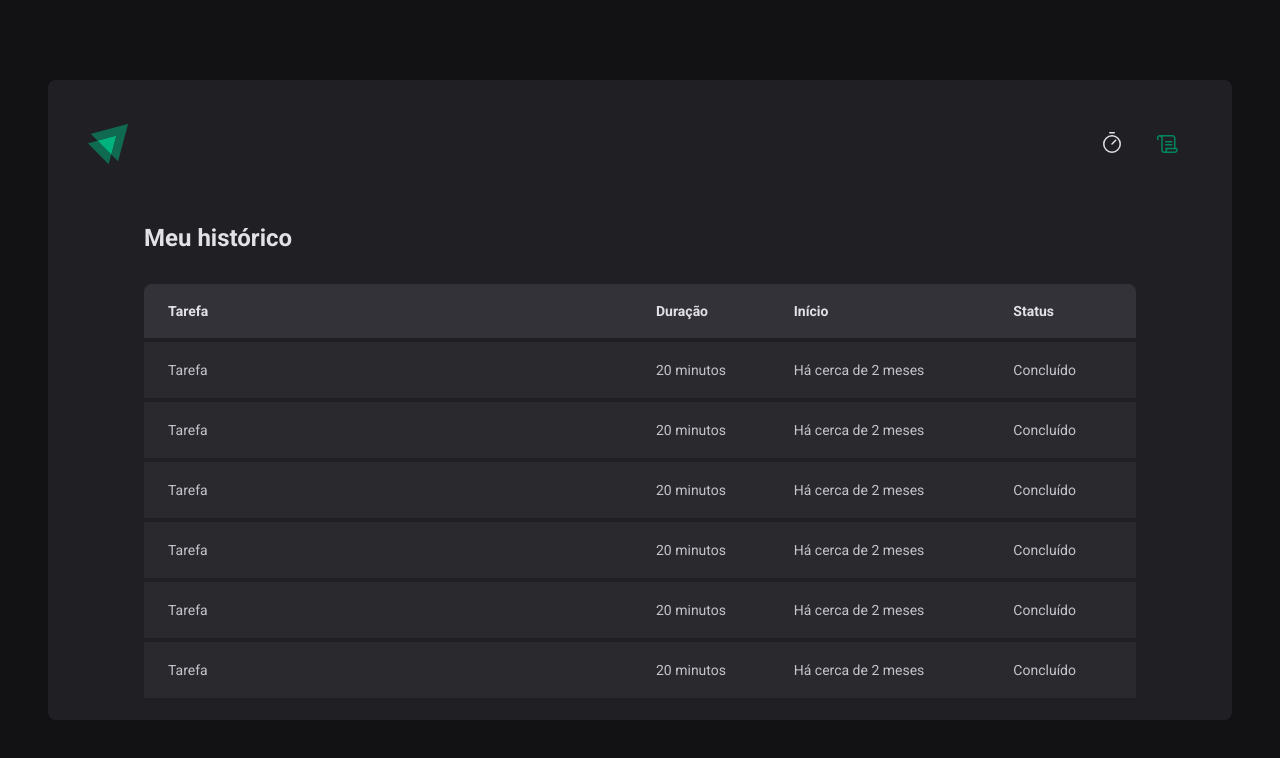
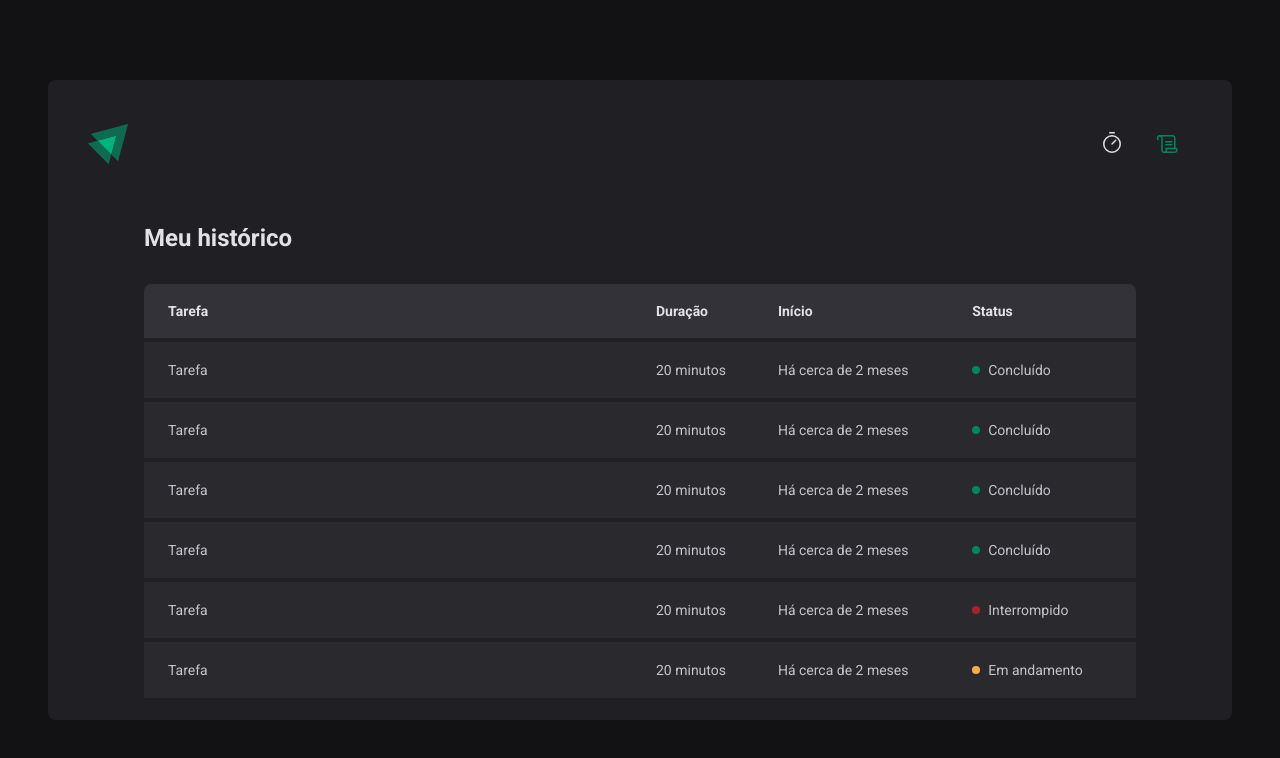
Before and after one commit to guilhermematos13/timer-project, a React (Vite) app: page /history in a window 1280 px wide. Shown: the top 758 px of the page. Built offline with nearby package versions, Linux system fonts and the light colour scheme.

Commit message:
feat:created status colors

```diff
--- a/src/pages/History/index.tsx
+++ b/src/pages/History/index.tsx
@@ -1,4 +1,4 @@
-import { HistoryContainer, HistoryList } from './styles'
+import { HistoryContainer, HistoryList, Status } from './styles'
 
 export function History() {
   return (
@@ -20,37 +20,49 @@
                 <td>Tarefa</td>
                 <td>20 minutos</td>
                 <td>Há cerca de 2 meses</td>
-                <td>Concluído</td>
+                <td>
+                  <Status statusColor="green">Concluído</Status>
+                </td>
               </tr>
               <tr>
                 <td>Tarefa</td>
                 <td>20 minutos</td>
                 <td>Há cerca de 2 meses</td>
-                <td>Concluído</td>
+                <td>
+                  <Status statusColor="green">Concluído</Status>
+                </td>
               </tr>
               <tr>
                 <td>Tarefa</td>
                 <td>20 minutos</td>
                 <td>Há cerca de 2 meses</td>
-                <td>Concluído</td>
+                <td>
+                  <Status statusColor="green">Concluído</Status>
+                </td>
               </tr>
               <tr>
                 <td>Tarefa</td>
                 <td>20 minutos</td>
                 <td>Há cerca de 2 meses</td>
-                <td>Concluído</td>
+                <td>
+                  <Status statusColor="green">Concluído</Status>
+                </td>
               </tr>
               <tr>
                 <td>Tarefa</td>
                 <td>20 minutos</td>
                 <td>Há cerca de 2 meses</td>
-                <td>Concluído</td>
+                <td>
+                  <Status statusColor="red">Interrompido</Status>
+                </td>
               </tr>
               <tr>
                 <td>Tarefa</td>
                 <td>20 minutos</td>
                 <td>Há cerca de 2 meses</td>
-                <td>Concluído</td>
+                <td>
+                  <Status statusColor="yellow">Em andamento</Status>
+                </td>
               </tr>
             </tbody>
           </table>
--- a/src/pages/History/styles.ts
+++ b/src/pages/History/styles.ts
@@ -58,3 +58,27 @@
     }
   }
 `
+
+const STATUS_COLORS = {
+  yellow: 'yellow-500',
+  green: 'green-500',
+  red: 'red-500',
+} as const
+
+interface StatusProps {
+  statusColor: keyof typeof STATUS_COLORS
+}
+
+export const Status = styled.span<StatusProps>`
+  display: flex;
+  align-items: center;
+  gap: 0.5rem;
+
+  &::before {
+    content: '';
+    width: 0.5rem;
+    height: 0.5rem;
+    border-radius: 9999px;
+    background: ${(props) => props.theme[STATUS_COLORS[props.statusColor]]};
+  }
+`
```
